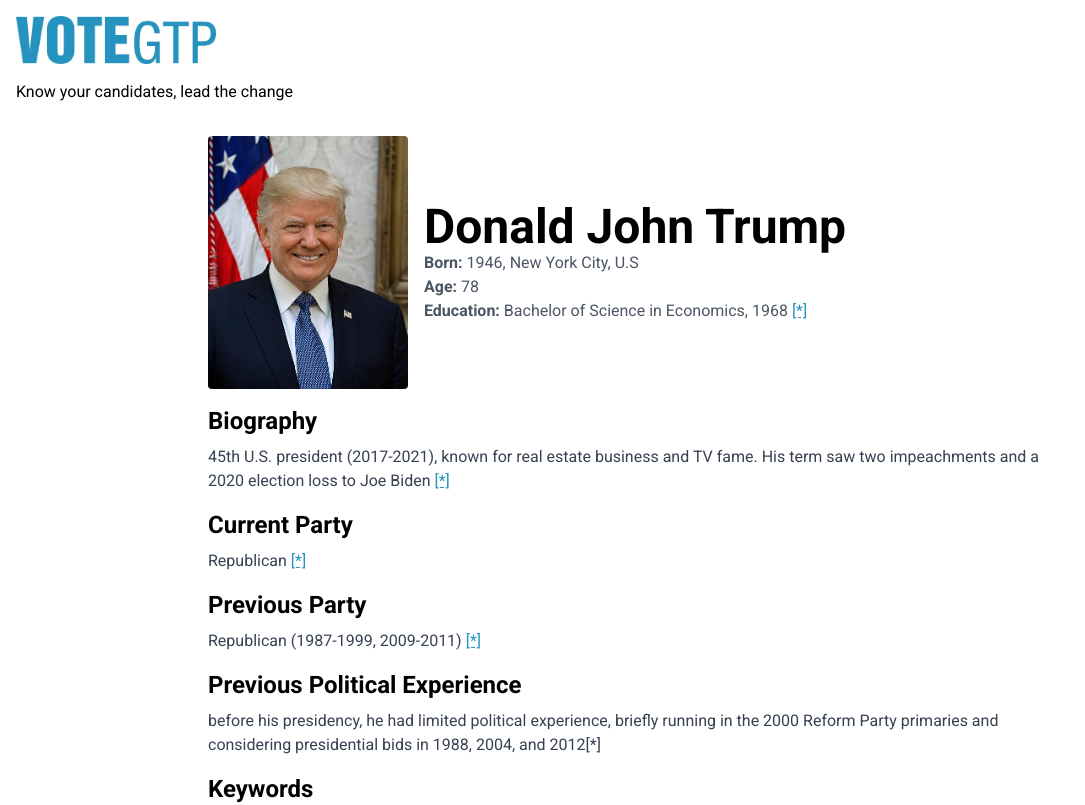
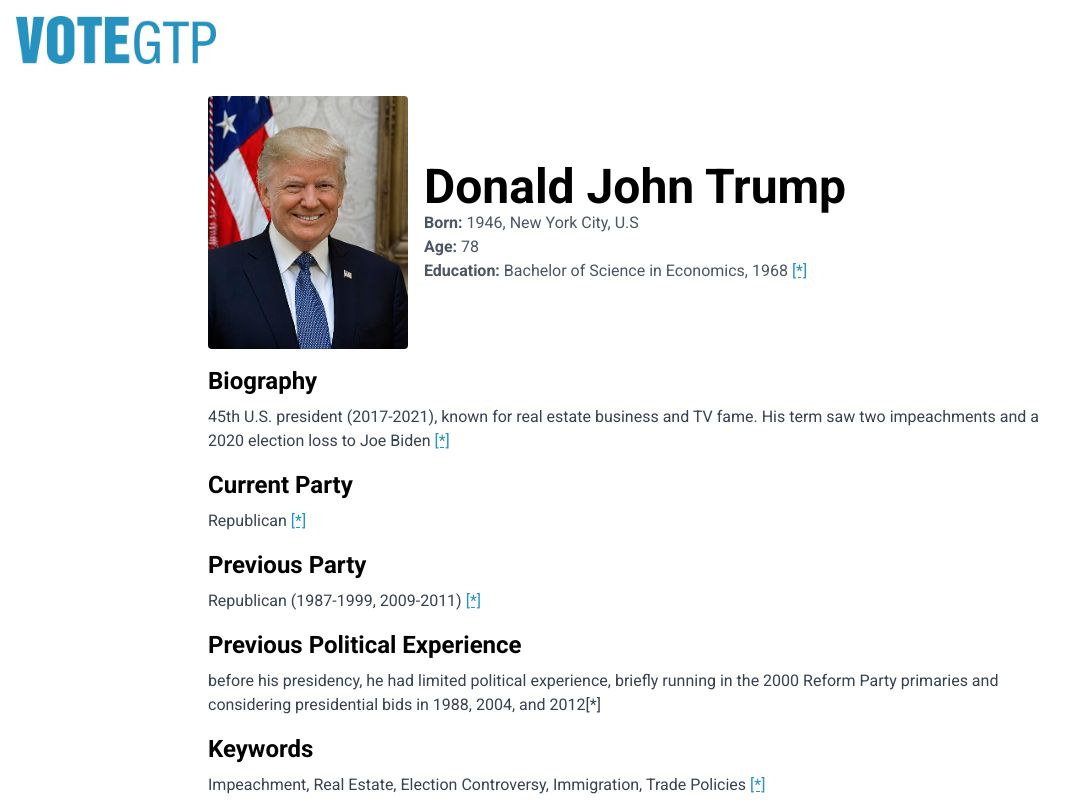
Before and after one commit to 42piratas/VOTEgpt, a Next.js app: page /candidate/1 in a window 1280 px wide. Shown: the top 805 px of the page, without its empty margins (0-1085 px from the left). Built offline with nearby package versions, Linux system fonts and the light colour scheme.

Commit message:
fix: remove tagline, image center when in elections page

```diff
--- a/src/app/Common/components/Header.tsx
+++ b/src/app/Common/components/Header.tsx
@@ -2,6 +2,10 @@
 import React from 'react';
 import Image from 'next/image';
 import Link from 'next/link';
+
+interface HeaderSecondaryProps {
+  position: 'center' | 'left' | 'right'; // Define appropriate positions
+}
 
 const Header: React.FC = () => {
   return (
@@ -22,10 +26,15 @@ const Header: React.FC = () => {
   );
 };
 
-export const HeaderSecondary: React.FC = () => {
+export const HeaderSecondary: React.FC<HeaderSecondaryProps> = ({ position }) => {
+
   return (
     <Link href='/'>
-      <div className=' p-4 text-white flex flex-col gap-4'>
+      <div
+        className={`p-4 text-white flex flex-col ${
+          position === 'center' ? 'items-center' : ''
+        } gap-4`}
+      >
         <Image
           loading='eager'
           src='/votegpt_logo.jpg'
@@ -33,9 +42,6 @@ export const HeaderSecondary: React.FC = () => {
           width={200}
           height={200}
         />
-        <span className='text-black'>
-          Know your candidates, lead the change
-        </span>
       </div>
     </Link>
   );
```
